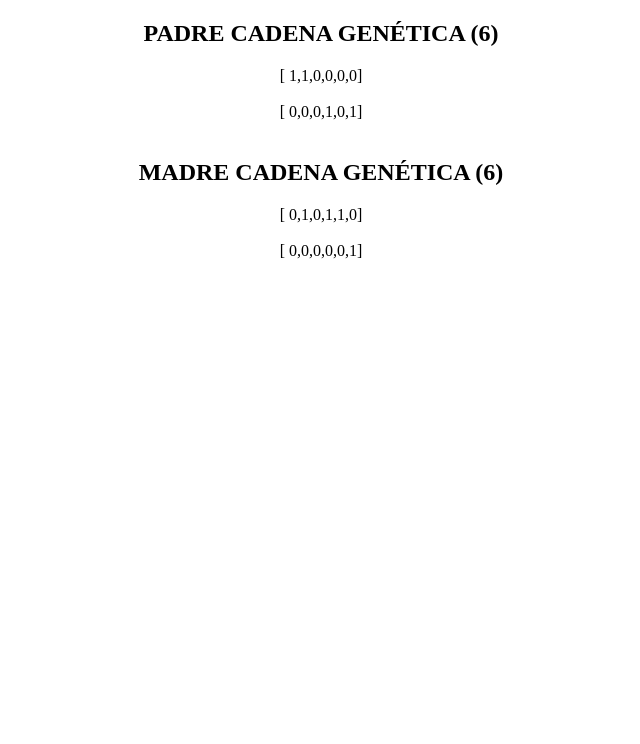
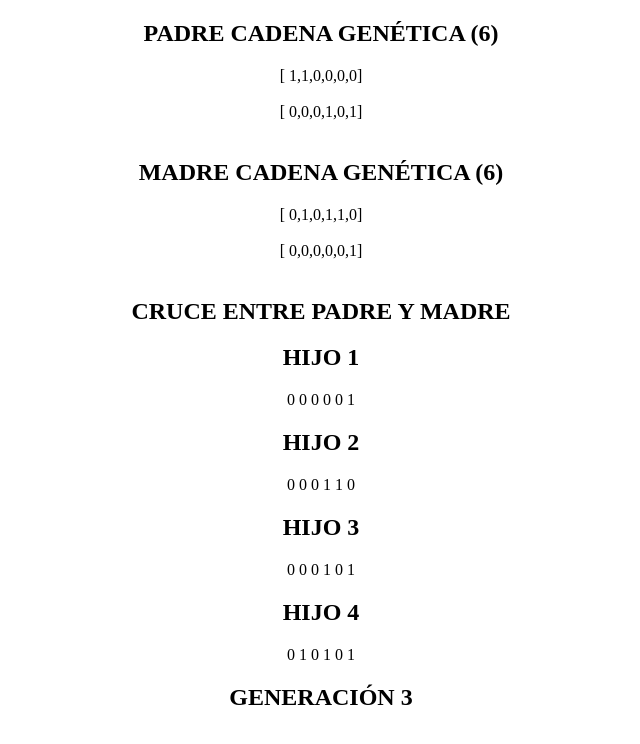
Before and after one commit to teamzz111/GeneticAlgorithm, a website: page index.html in a window 1280 px wide. Shown: the whole page, without its empty margins (319-959 px from the left). Drawn offline with Linux system fonts and the light colour scheme.

Commit message:
Adding new HTML sections

```diff
--- a/assets/js/app.js
+++ b/assets/js/app.js
@@ -52,14 +52,21 @@ son = () => {
 
         console.log("hijo 1")
         for (let i = 0; i < 6; i++) {
-            console.log(" -");
+            if(o == 0){
+            document.getElementById("hijo").innerHTML += " " + son1[i] + " ";
+            } else {
+                document.getElementById("hijo2").innerHTML += " " + son1[i] + " ";
+
+            }
             console.log("|" + son1[i] + "|");
         }
         console.log("hijo 2")
         for (let i = 0; i < 6; i++) {
-            console.log(" -");
-            console.log("|" + son2[i] + "|");
-
+            if(o == 0){
+                document.getElementById("hijo3").innerHTML += " " + son2[i] + " ";
+                } else {
+                    document.getElementById("hijo4").innerHTML += " " + son2[i] + " ";
+                }
         }
     }
 
--- a/index.html
+++ b/index.html
@@ -7,6 +7,9 @@
     <meta name="viewport" content="width=device-width, initial-scale=1">
     <style>
         div{
+            text-align: center;
+        }
+        h2{
             text-align: center;
         }
     </style>
@@ -22,6 +25,20 @@
             MADRE CADENA GENÉTICA (6)
         </h2>
     </div>
+    <h2>CRUCE ENTRE PADRE Y MADRE</h1>
+    <div id="hijo">
+        <h2>HIJO 1</h2>
+    </div>
+    <div id="hijo2">
+            <h2>HIJO 2</h2>
+        </div>
+        <div id="hijo3">
+                <h2>HIJO 3</h2>
+            </div>
+            <div id="hijo4">
+                    <h2>HIJO 4</h2>
+                </div>
+                <h2>GENERACIÓN 3</h1>
     <script src="assets/js/app.js"></script>
 </body>
 </html>
```
